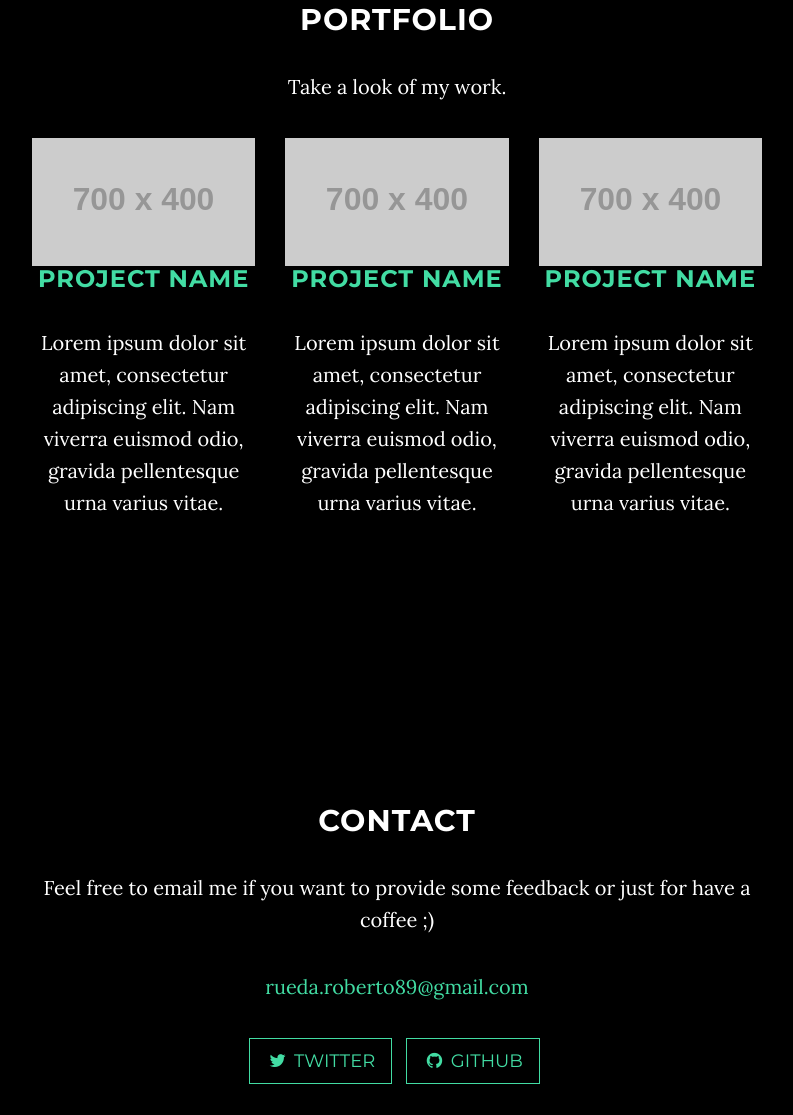
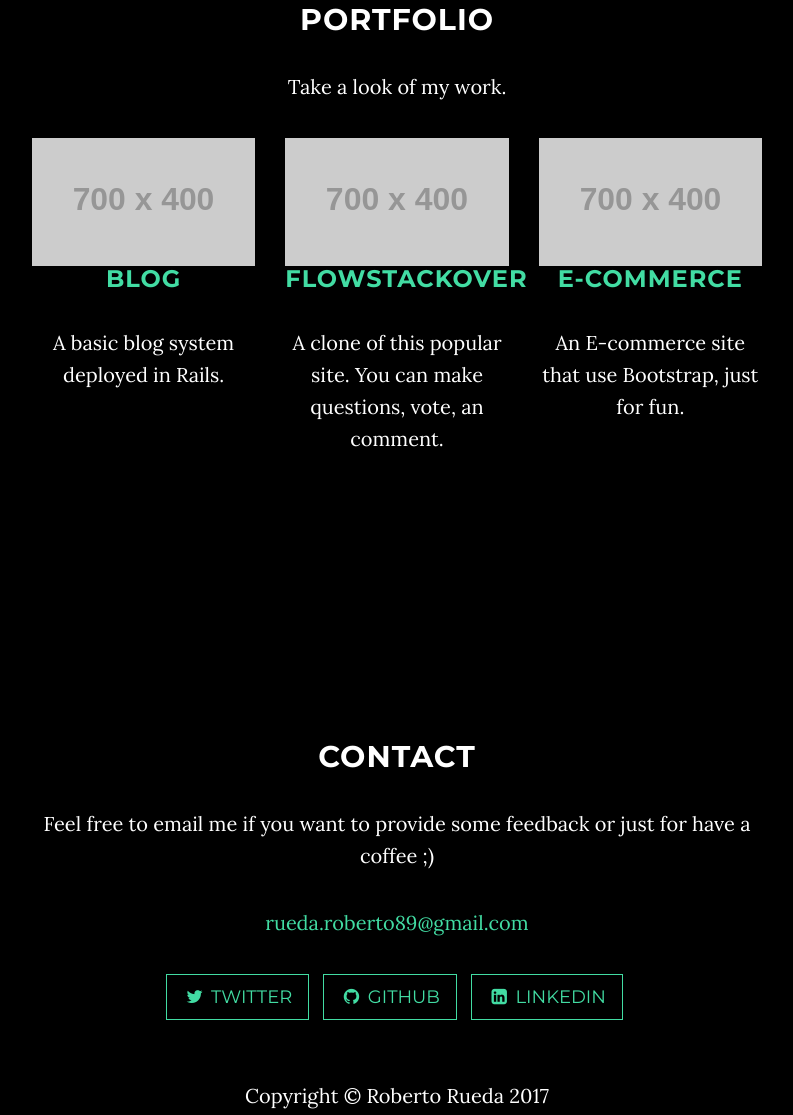
Before and after one commit to RobertoRuedaQ/robertoruedaq.github.io, a website: page index.html in a window 1280 px wide. Shown: the part 1598-2713 px from the top of the page, without its empty margins (243-1036 px from the left). Drawn offline with nearby package versions, Linux system fonts and the light colour scheme; some packages are replaced by stand-ins of ours; placeholder pictures from the web are drawn by us.

Commit message:
updated with adictional info

```diff
--- a/index.html
+++ b/index.html
@@ -8,9 +8,8 @@
     <meta name="viewport" content="width=device-width, initial-scale=1">
     <meta name="description" content="">
     <meta name="author" content="">
-
     <title>Roberto Rueda</title>
-
+    <link rel="shortcut icon" href="img/ruby_logo.png">
     <!-- Bootstrap Core CSS -->
     <link href="vendor/bootstrap/css/bootstrap.min.css" rel="stylesheet">
 
@@ -41,7 +40,7 @@
                     Menu <i class="fa fa-bars"></i>
                 </button>
                 <a class="navbar-brand page-scroll" href="#page-top">
-                    <i class="fa fa-play-circle"></i> <span class="light">Roberto</span> Rueda
+                    <i class="fa fa-diamond"></i> <span class="light">Roberto</span> Rueda
                 </a>
             </div>
 
@@ -75,8 +74,7 @@
                 <div class="row">
                     <div class="col-md-8 col-md-offset-2">
                         <h3 class="brand-heading">Roberto Rueda</h3>
-                        <p class="intro-text">Educator, learner, lawful beginner.
-                            <br>Also <strong>Fullstack Web Developer</strong>.</p>
+                        <p class="intro-text"><strong>Junior Fullstack Web Developer</strong>.<br>Educator, learner, lawful beginner.</p>
                         <a href="#about" class="btn btn-circle page-scroll">
                             <i class="fa fa-angle-double-down animated"></i>
                         </a>
@@ -93,7 +91,7 @@
                 <h2>About Me</h2>
                 <p>Fullstack Web Developer, allways learning.</p>
                 <p>I have experience in <strong>Ruby</strong> and <strong>Rails</strong>, teacher for the last 10 years.</p>
-                <p>Communication Skills with partners and clients, adaptability, assertiveness, passion for challenges.</p>
+                <p>Communication Skills with partners and clients, <strong>adaptability</strong>, assertiveness, passion for challenges.</p>
             </div>
         </div>
     </section>
@@ -111,27 +109,27 @@
                     <img class="img-responsive" src="http://placehold.it/700x400" alt="">
                 </a>
                 <h3>
-                    <a href="#">Project Name</a>
+                    <a href="#">Blog</a>
                 </h3>
-                <p>Lorem ipsum dolor sit amet, consectetur adipiscing elit. Nam viverra euismod odio, gravida pellentesque urna varius vitae.</p>
+                <p>A basic blog system deployed in Rails.</p>
             </div>
             <div class="col-md-4 portfolio-item">
-                <a href="#">
+                <a href="https://rocky-lake-31898.herokuapp.com/">
                     <img class="img-responsive" src="http://placehold.it/700x400" alt="">
                 </a>
                 <h3>
-                    <a href="#">Project Name</a>
+                    <a href="https://fathomless-ocean-56855.herokuapp.com/">FlowStackover</a>
                 </h3>
-                <p>Lorem ipsum dolor sit amet, consectetur adipiscing elit. Nam viverra euismod odio, gravida pellentesque urna varius vitae.</p>
+                <p>A clone of this popular site. You can make questions, vote, an comment.</p>
             </div>
                <div class="col-md-4 portfolio-item">
                 <a href="#">
                     <img class="img-responsive" src="http://placehold.it/700x400" alt="">
                 </a>
                 <h3>
-                    <a href="#">Project Name</a>
+                    <a href="https://robertoruedaq.github.io/ecommerce/">E-commerce</a>
                 </h3>
-                <p>Lorem ipsum dolor sit amet, consectetur adipiscing elit. Nam viverra euismod odio, gravida pellentesque urna varius vitae.</p>
+                <p>An E-commerce site that use Bootstrap, just for fun.</p>
                </div>
             </div>
                 </div>
@@ -152,6 +150,9 @@
                     </li>
                     <li>
                         <a href="https://github.com/RobertoRuedaQ" class="btn btn-default btn-lg"><i class="fa fa-github fa-fw"></i> <span class="network-name">Github</span></a>
+                    </li>
+                    <li>
+                        <a href="https://www.linkedin.com/in/roberto-rueda-q/" class="btn btn-default btn-lg"><i class="fa fa-linkedin-square fa-fw"></i> <span class="network-name">LinkedIn</span></a>
                     </li>
                 </ul>
             </div>
```
Also changed, not shown: img/ruby_logo.png (added).
